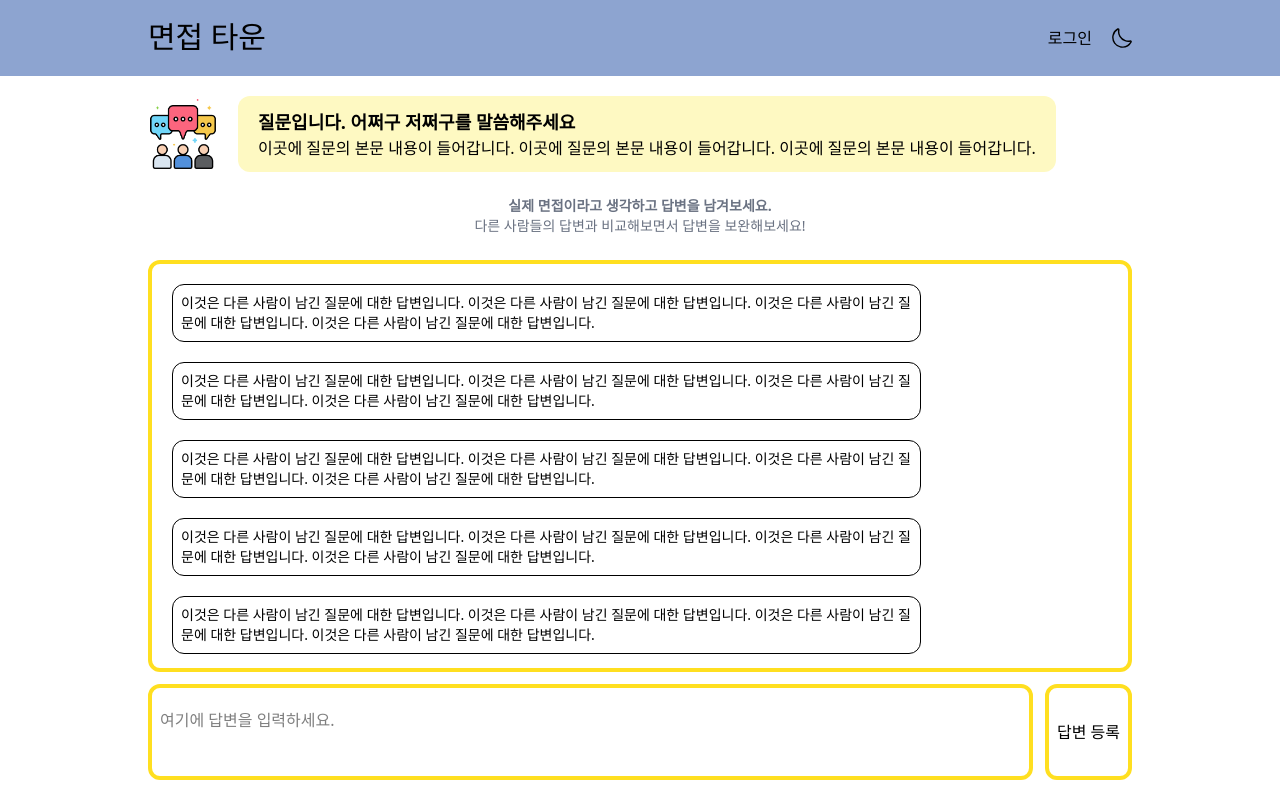
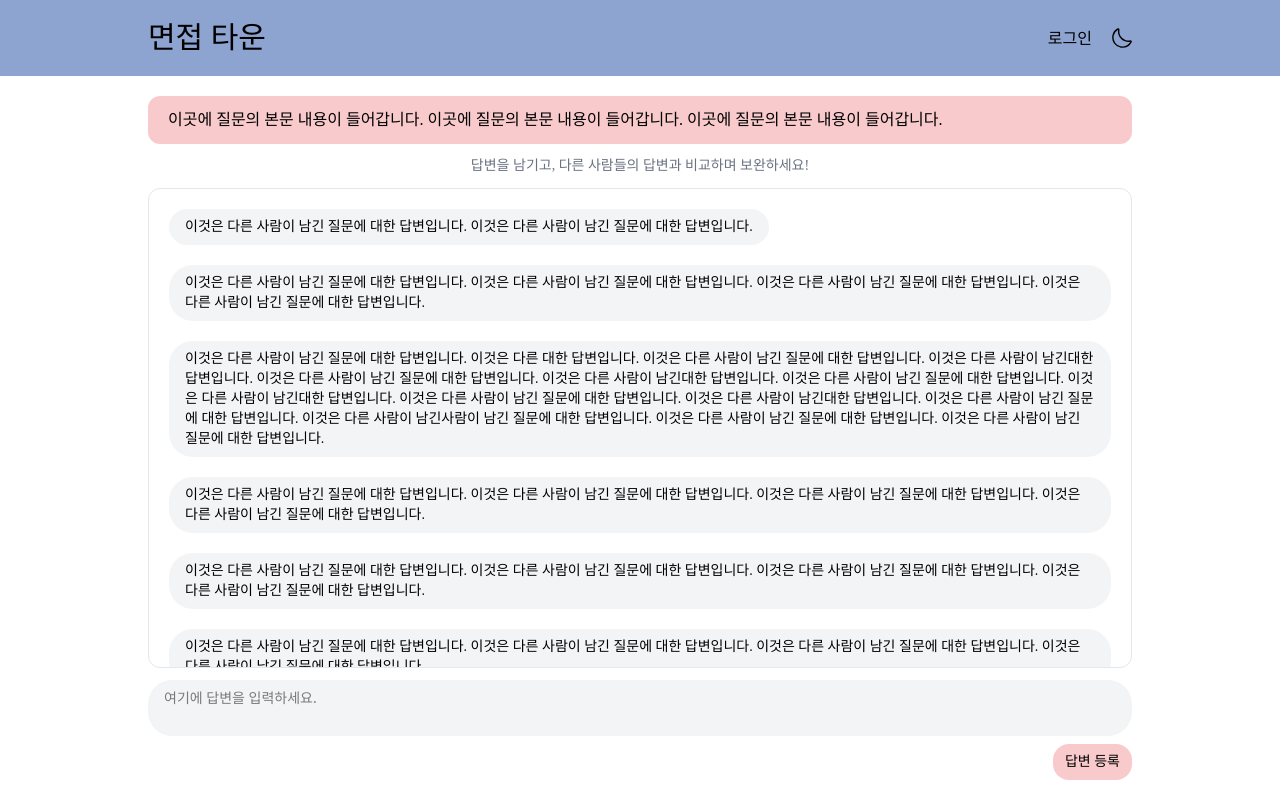
Before and after one commit to jungminji0215/interview-town-front, a Next.js app: page /questions/1 in a window 1280 px wide. Built offline with nearby package versions, Linux system fonts and the light colour scheme; a web font is replaced by a local one.

Commit message:
style : 상세 페이지 스타일

```diff
--- a/src/app/questions/[slug]/page.tsx
+++ b/src/app/questions/[slug]/page.tsx
@@ -1,19 +1,18 @@
-import Image from "next/image";
 import React from "react";
 
 // TODO 예시 데이터 (실제 데이터로 대체)
 const answers = [
   {
     id: 1,
-    text: " 이것은 다른 사람이 남긴 질문에 대한 답변입니다. 이것은 다른 사람이 남긴 질문에 대한 답변입니다. 이것은 다른 사람이 남긴 질문에 대한 답변입니다. 이것은 다른 사람이 남긴 질문에 대한 답변입니다.",
+    text: "이것은 다른 사람이 남긴 질문에 대한 답변입니다. 이것은 다른 사람이 남긴 질문에 대한 답변입니다. ",
   },
   {
     id: 2,
-    text: " 이것은 다른 사람이 남긴 질문에 대한 답변입니다. 이것은 다른 사람이 남긴 질문에 대한 답변입니다. 이것은 다른 사람이 남긴 질문에 대한 답변입니다. 이것은 다른 사람이 남긴 질문에 대한 답변입니다.",
+    text: "이것은 다른 사람이 남긴 질문에 대한 답변입니다. 이것은 다른 사람이 남긴 질문에 대한 답변입니다. 이것은 다른 사람이 남긴 질문에 대한 답변입니다. 이것은 다른 사람이 남긴 질문에 대한 답변입니다.",
   },
   {
     id: 3,
-    text: " 이것은 다른 사람이 남긴 질문에 대한 답변입니다. 이것은 다른 사람이 남긴 질문에 대한 답변입니다. 이것은 다른 사람이 남긴 질문에 대한 답변입니다. 이것은 다른 사람이 남긴 질문에 대한 답변입니다.",
+    text: "이것은 다른 사람이 남긴 질문에 대한 답변입니다. 이것은 다른 대한 답변입니다. 이것은 다른 사람이 남긴 질문에 대한 답변입니다. 이것은 다른 사람이 남긴대한 답변입니다. 이것은 다른 사람이 남긴 질문에 대한 답변입니다. 이것은 다른 사람이 남긴대한 답변입니다. 이것은 다른 사람이 남긴 질문에 대한 답변입니다. 이것은 다른 사람이 남긴대한 답변입니다. 이것은 다른 사람이 남긴 질문에 대한 답변입니다. 이것은 다른 사람이 남긴대한 답변입니다. 이것은 다른 사람이 남긴 질문에 대한 답변입니다. 이것은 다른 사람이 남긴사람이 남긴 질문에 대한 답변입니다. 이것은 다른 사람이 남긴 질문에 대한 답변입니다. 이것은 다른 사람이 남긴 질문에 대한 답변입니다.",
   },
   {
     id: 4,
@@ -29,11 +28,11 @@ const answers = [
   },
   {
     id: 7,
-    text: " 이것은 다른 사람이 남긴 질문에 대한 답변입니다. 이것은 다른 사람이 남긴 질문에 대한 답변입니다. 이것은 다른 사람이 남긴 질문에 대한 답변입니다. 이것은 다른 사람이 남긴 질문에 대한 답변입니다.",
+    text: "이것은 다른 사람이 남긴 질문에 대한 답변입니다. 이것은 다른 사람이 남긴 질문에 대한 답변입니다. 이것은 다른 사람이 남긴 질문에 대한 답변입니다. 이것은 다른 사람이 남긴 질문에 대한 답변입니다.",
   },
   {
     id: 8,
-    text: " 이것은 다른 사람이 남긴 질문에 대한 답변입니다. 이것은 다른 사람이 남긴 질문에 대한 답변입니다. 이것은 다른 사람이 남긴 질문에 대한 답변입니다. 이것은 다른 사람이 남긴 질문에 대한 답변입니다.",
+    text: "답변입니다.",
   },
   {
     id: 9,
@@ -76,17 +75,16 @@ const answers = [
 export default function QuestionPage() {
   return (
     <section className="max-w-5xl mx-auto py-5 px-5 flex flex-col h-full gap-3">
-      {/* 질문 내용 */}
       <section
         aria-labelledby="question-heading"
         className="flex gap-5 items-center"
       >
-        <Image src={"/interview.png"} width={70} height={70} alt="interview" />
-        <div className="bg-yellow-100 py-3 px-5 rounded-xl">
-          <h1 id="question-heading" className="text-lg font-bold">
-            질문입니다. 어쩌구 저쩌구를 말씀해주세요
+        {/* <Image src={"/interview.png"} width={70} height={70} alt="interview" /> */}
+        <div className="bg-secondary py-3 px-5 rounded-xl w-full">
+          <h1 id="question-heading" className="sr-only">
+            면접 질문
           </h1>
-          <p>
+          <p className="font-content w-full">
             이곳에 질문의 본문 내용이 들어갑니다. 이곳에 질문의 본문 내용이
             들어갑니다. 이곳에 질문의 본문 내용이 들어갑니다.
           </p>
@@ -96,44 +94,46 @@ export default function QuestionPage() {
       {/* 답변 유도 설명글 */}
       <section
         aria-labelledby="explanation-heading"
-        className=" flex flex-col items-center py-3 text-gray-500 rounded-xl"
+        className=" flex flex-col items-center text-gray-500 rounded-xl"
       >
-        <h2 id="explanation-heading" className="text-sm font-bold">
-          실제 면접이라고 생각하고 답변을 남겨보세요.
+        <h2 id="explanation-heading" className="text-sm font-content">
+          답변을 남기고, 다른 사람들의 답변과 비교하며 보완하세요!
         </h2>
-        <p className="text-sm">
-          다른 사람들의 답변과 비교해보면서 답변을 보완해보세요!
-        </p>
       </section>
 
       {/* 다른 사람들이 남긴 답변 목록 */}
-      <section className="border-4 border-yellow-300 flex-1 overflow-y-auto p-5 rounded-xl">
-        <ul className="flex flex-col gap-5">
-          {answers.length > 0 ? (
-            answers.map((answer) => (
+      <section className="border border-gray-200 flex-1 overflow-y-auto p-5 rounded-xl">
+        {answers.length > 0 ? (
+          <ul className="flex flex-col gap-5">
+            {answers.map((answer) => (
               <li
                 key={answer.id}
-                className="border border-black w-4/5 rounded-xl p-2 text-sm"
+                className="bg-gray-100 rounded-3xl px-4 py-2 text-sm w-fit"
               >
-                <p>{answer.text}</p>
+                <p className="font-content">{answer.text}</p>
               </li>
-            ))
-          ) : (
-            <div>답변이 등록되지 않았습니다.</div>
-          )}
-        </ul>
+            ))}
+          </ul>
+        ) : (
+          <div className="flex justify-center items-center">
+            <p className="font-content py-20 text-xl text-center text-gray-400">
+              답변이 등록되지 않았습니다. <br />
+              제일 먼저 답변하는 면접자가 되어보세요!
+            </p>
+          </div>
+        )}
       </section>
 
       {/* 내가 답변 남기는 영역 */}
       <section className="flex items-center">
-        <form className="flex items-center flex-1 gap-3">
+        <form className="flex flex-col items-center flex-1 gap-2">
           <textarea
             placeholder="여기에 답변을 입력하세요."
-            className="border-4 resize-none w-full rounded-xl px-2 py-5 border-yellow-300"
+            className="resize-none w-full bg-gray-100 rounded-3xl px-4 py-2 text-sm"
           />
           <button
             type="submit"
-            className="border-4 border-yellow-300 cursor-pointer rounded-xl px-2 py-8 whitespace-nowrap"
+            className="cursor-pointer rounded-2xl bg-secondary font-content px-3 py-2 self-end text-sm"
           >
             답변 등록
           </button>
```
